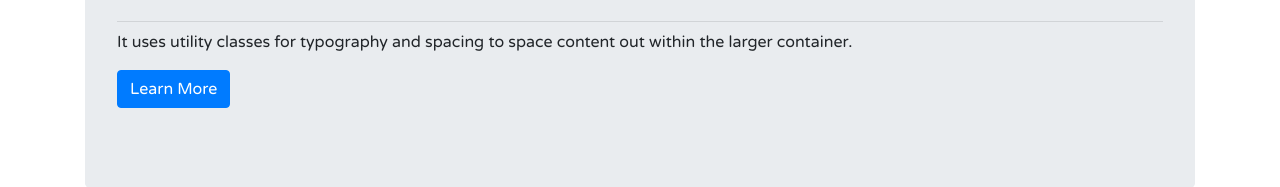
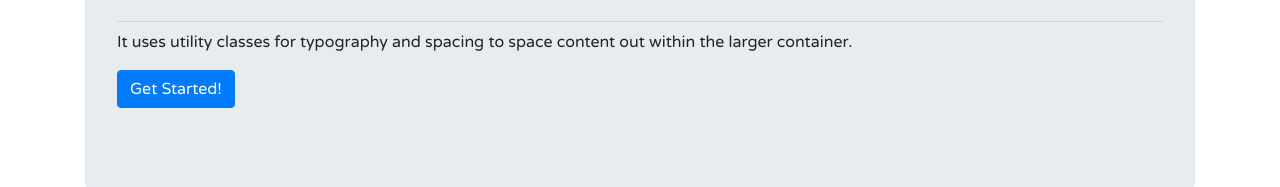
Before and after one commit to aniket321/Habit-Builder, a React (Create React App) app in the folder client/: page / in a window 1280 px wide. Shown: the part 287-474 px from the top of the page. Built offline with nearby package versions, Linux system fonts and the light colour scheme.

Commit message:
Added Link tag to redirect to register page in Landing component

```diff
--- a/client/src/components/AppNavBar.js
+++ b/client/src/components/AppNavBar.js
@@ -69,10 +69,10 @@ const AppNavBar = (props) => {
                             (
                                 <Nav className="ml-auto" navbar>
                                     <Form inline>
-                                        <Button color="success" href="/login" className="mb-1 mr-2">Login</Button>
+                                        <Button color="success" tag={Link} to="/login" className="mb-1 mr-2">Login</Button>
                                     </Form>
                                     <Form inline>
-                                        <Button color="success" href="/register" className="mb-1">Register</Button>
+                                        <Button color="success" tag={Link} to="/register" className="mb-1">Register</Button>
                                     </Form>
                                 </Nav>
                             )
--- a/client/src/components/Landing.js
+++ b/client/src/components/Landing.js
@@ -1,5 +1,6 @@
 import React from 'react';
 import { Jumbotron, Button } from 'reactstrap';
+import { Link } from 'react-router-dom';
 
 const Example = (props) => {
     return (
@@ -10,7 +11,7 @@ const Example = (props) => {
                 <hr className="my-2" />
                 <p>It uses utility classes for typography and spacing to space content out within the larger container.</p>
                 <p className="lead">
-                    <Button color="primary">Learn More</Button>
+                    <Button color="primary" tag={Link} to="/register">Get Started!</Button>
                 </p>
             </Jumbotron>
         </div>
```
